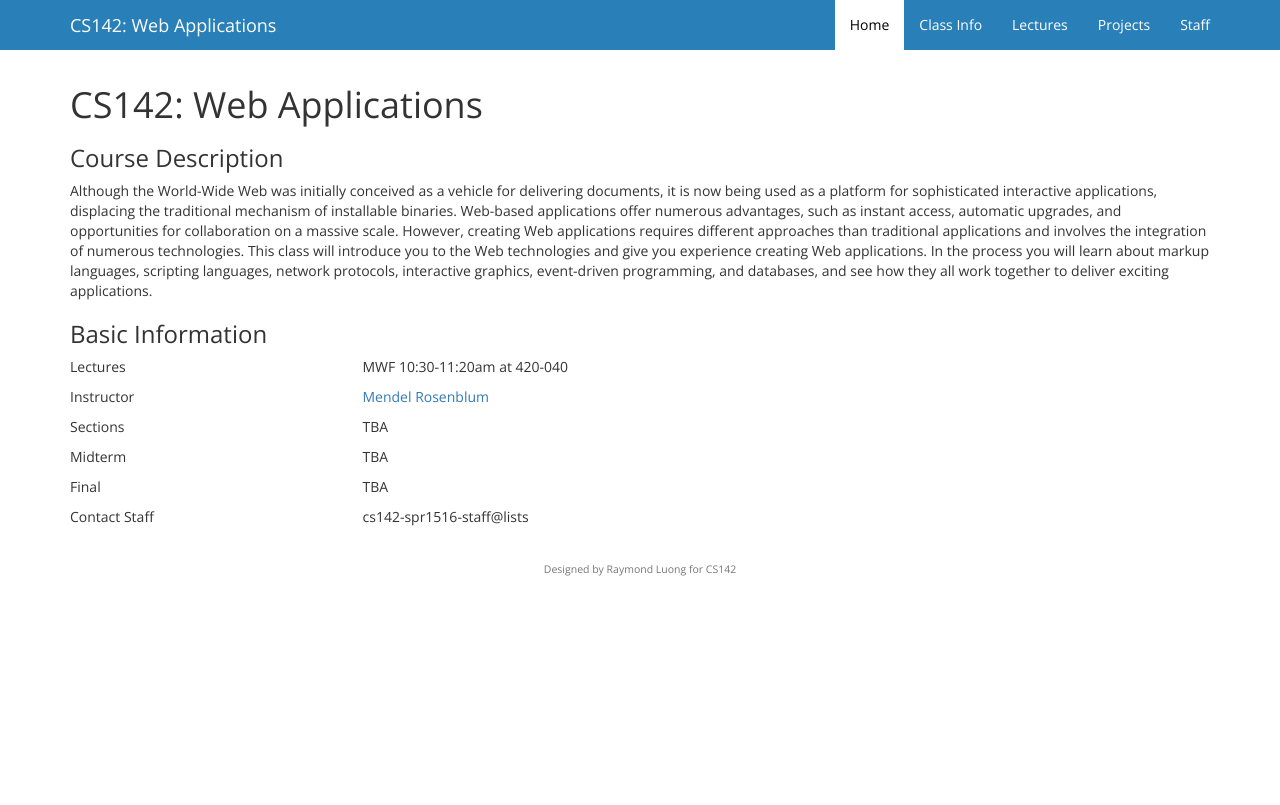
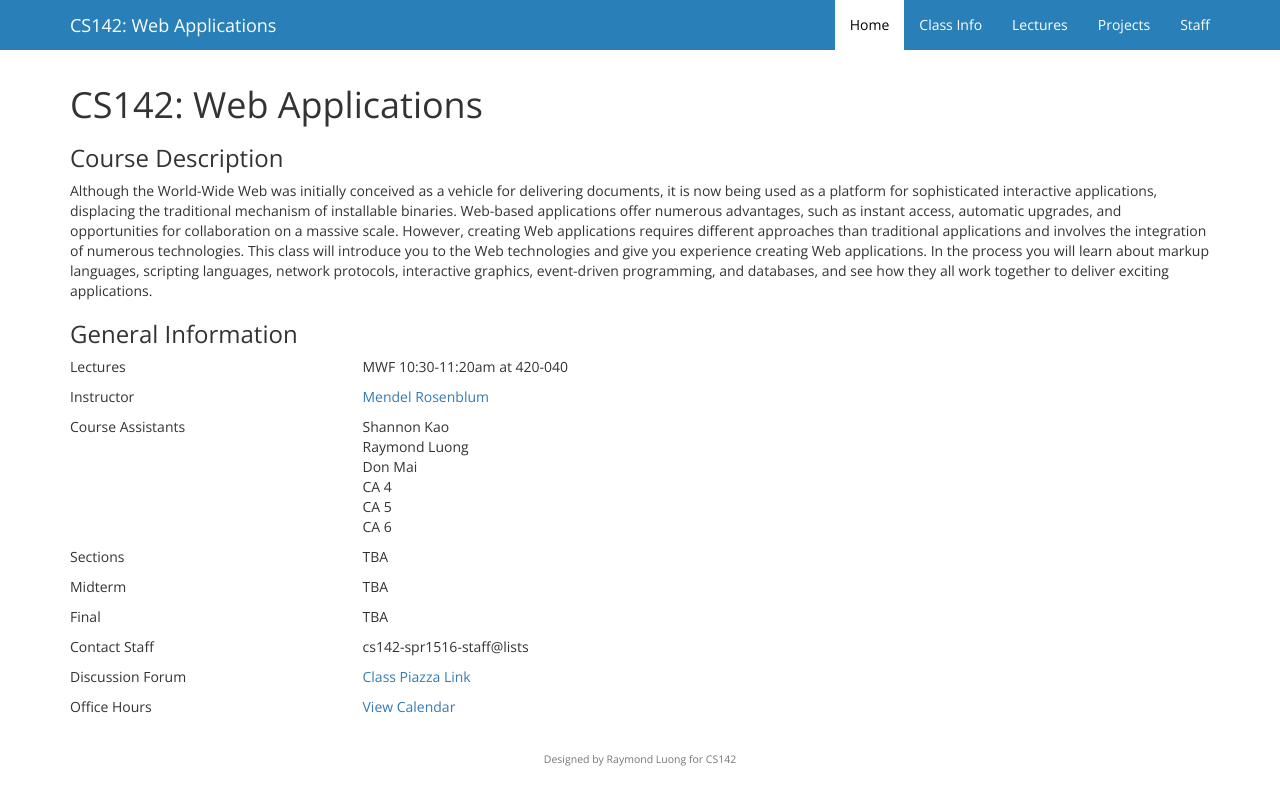
Before and after one commit to raymondluong/cs142-website-redesign, a Jekyll site: the page built from index.html, in a window 1280 px wide. Shown: the top 805 px of the page. Built offline with Jekyll 4.4.1, drawn with Linux system fonts in a browser that asks for light colours.

Commit message:
staff and home page improvements - thumbnails, centered, piazza, office hours anchor

```diff
--- a/_config.yml
+++ b/_config.yml
@@ -1,5 +1,6 @@
 # Site settings
 title: "CS142: Web Applications"
+description: "Web Applications course at Stanford University"
 
 # Build settings
 markdown: kramdown
@@ -17,12 +18,19 @@ navigation:
 - text: Staff
   url: /staff.html
 
-# Basic information for homepage
-basic:
+# General information for homepage
+general:
 - title: Lectures
   text: MWF 10:30-11:20am at 420-040
 - title: Instructor
   text: <a href="http://www.stanford.edu/~mendel/">Mendel Rosenblum</a>
+- title: Course Assistants
+  text: Shannon Kao
+        <br> Raymond Luong
+        <br> Don Mai
+        <br> CA 4
+        <br> CA 5
+        <br> CA 6
 - title: Sections
   text: TBA
 - title: Midterm
@@ -31,30 +39,34 @@ basic:
   text: TBA
 - title: Contact Staff
   text: cs142-spr1516-staff@lists
+- title: Discussion Forum
+  text: <a href="http://piazza.com/">Class Piazza Link</a>
+- title: Office Hours
+  text: <a href="/staff.html#officehours">View Calendar</a>
 
 # Instructor details
 instructor:
 - name: Mendel Rosenblum
-  photo: mendel.jpg
+  photo: mr.jpg
   email: mendel@cs
 
 # Course Assistant details
 cas:
+- name: Shannon Kao
+  photo: shannon_kao.png
+  email: kaos@stanford
 - name: Raymond Luong
-  photo: raymond.png
-  email: rayluong@
-- name: Raymond Luong
-  photo: raymond.png
-  email: rayluong@
-- name: Raymond Luong
-  photo: raymond.png
-  email: rayluong@
-- name: Raymond Luong
-  photo: raymond.png
-  email: rayluong@
-- name: Raymond Luong
-  photo: raymond.png
-  email: rayluong@
-- name: Raymond Luong
-  photo: raymond.png
-  email: rayluong@
+  photo: raymond_luong.png
+  email: rayluong@stanford
+- name: Don Mai
+  photo: don_mai.png
+  email: donmai@stanford
+- name: CA 4
+  photo: tbd
+  email: tbd@stanford
+- name: CA 5
+  photo: tbd
+  email: tbd@stanford
+- name: CA 6
+  photo: tbd
+  email: tbd@stanford
--- a/_includes/head.html
+++ b/_includes/head.html
@@ -6,12 +6,12 @@
     <title>{% if page.title %}{{ page.title }}{% else %}{{ site.title }}{% endif %}</title>
     <meta name="description" content="{{ site.description }}">
 
-    <link rel="stylesheet" href="{{ "/css/bootstrap.min.css" | prepend: site.baseurl }}">
-    <!-- <link rel="stylesheet" href="{{ "/css/bootstrap-theme.min.css" | prepend: site.baseurl }}"> -->
-    <link rel="stylesheet" href="{{ "/css/main.css" | prepend: site.baseurl }}">
+    <link rel="stylesheet" href="css/bootstrap.min.css">
+    <link rel="stylesheet" href="css/main.css">
 
     <link href='https://fonts.googleapis.com/css?family=Open+Sans:400,700' rel='stylesheet' type='text/css'>
 
-    <script src="{{ "/js/jquery.min.js" | prepend: site.baseurl }}"></script>
-    <script src="{{ "/js/bootstrap.min.js" | prepend: site.baseurl }}"></script>
+    <script src="js/jquery.min.js"></script>
+    <script src="js/bootstrap.min.js"></script>
+
 </head>
--- a/css/main.css
+++ b/css/main.css
@@ -35,7 +35,7 @@ body {
 
 .staff-img {
 	height: 180px;
-	border: 1px solid black;
+	/*border: 1px solid black;*/
 }
 
 .staff-name {
--- a/index.html
+++ b/index.html
@@ -7,8 +7,8 @@ nav: Home
   <h1>CS142: Web Applications</h1>
   <h3>Course Description</h3>
   <p>Although the World-Wide Web was initially conceived as a vehicle for delivering documents, it is now being used as a platform for sophisticated interactive applications, displacing the traditional mechanism of installable binaries. Web-based applications offer numerous advantages, such as instant access, automatic upgrades, and opportunities for collaboration on a massive scale. However, creating Web applications requires different approaches than traditional applications and involves the integration of numerous technologies. This class will introduce you to the Web technologies and give you experience creating Web applications. In the process you will learn about markup languages, scripting languages, network protocols, interactive graphics, event-driven programming, and databases, and see how they all work together to deliver exciting applications.</p>
-  <h3>Basic Information</h3>
-  {% for item in site.basic %}
+  <h3>General Information</h3>
+  {% for item in site.general %}
   <div class="row">
     <div class="col-lg-3 col-md-3 col-sm-3 col-xs-3">
       <p>{{ item.title }}</p>
```
Also changed, not shown: _layouts/page.html (deleted, +0 -14 lines), _layouts/post.html (deleted, +0 -15 lines), _posts/2016-03-18-welcome-to-jekyll.markdown (deleted, +0 -25 lines), about.md (deleted, +0 -11 lines), staff.html (+7 -6 lines), images/don_mai.png (added), images/mr.jpg (renamed from images/mendel.jpg), images/raymond_luong.png (renamed from images/raymond.png), images/shannon_kao.png (added), 1 other file.
